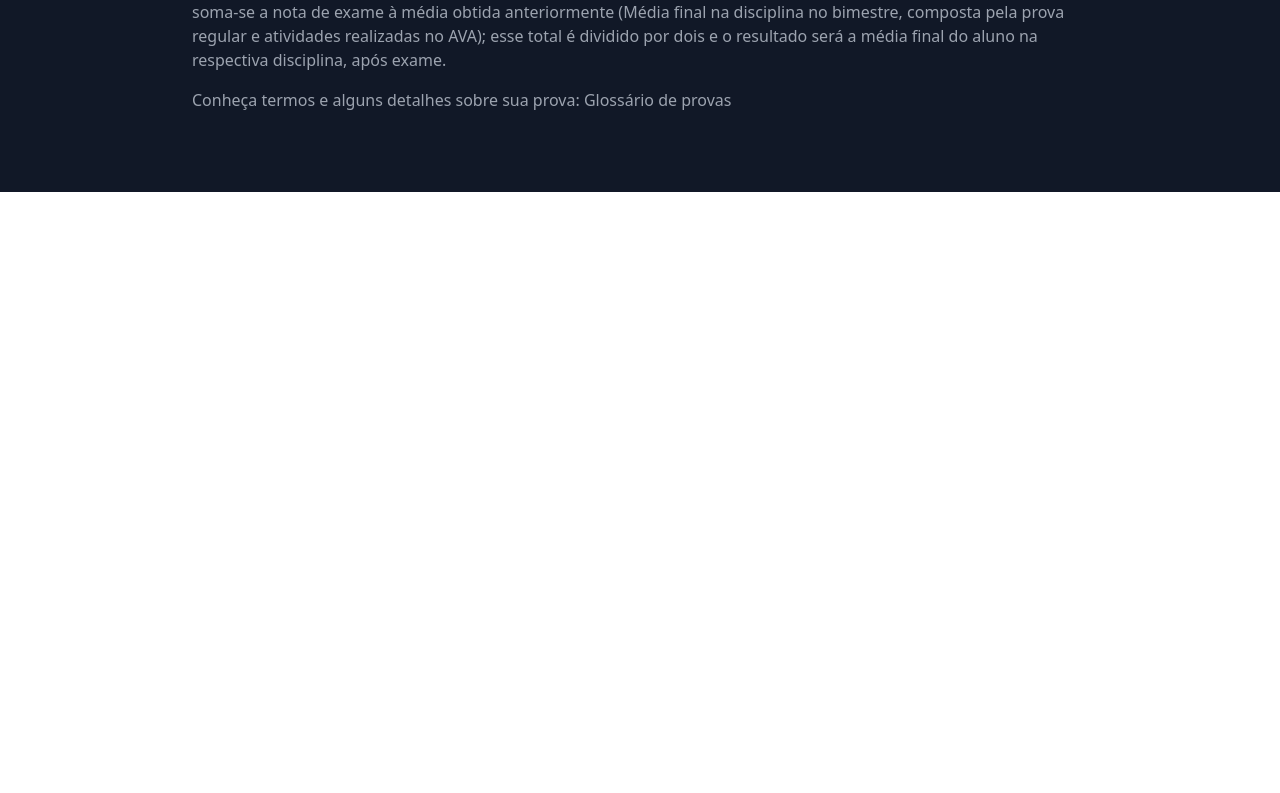
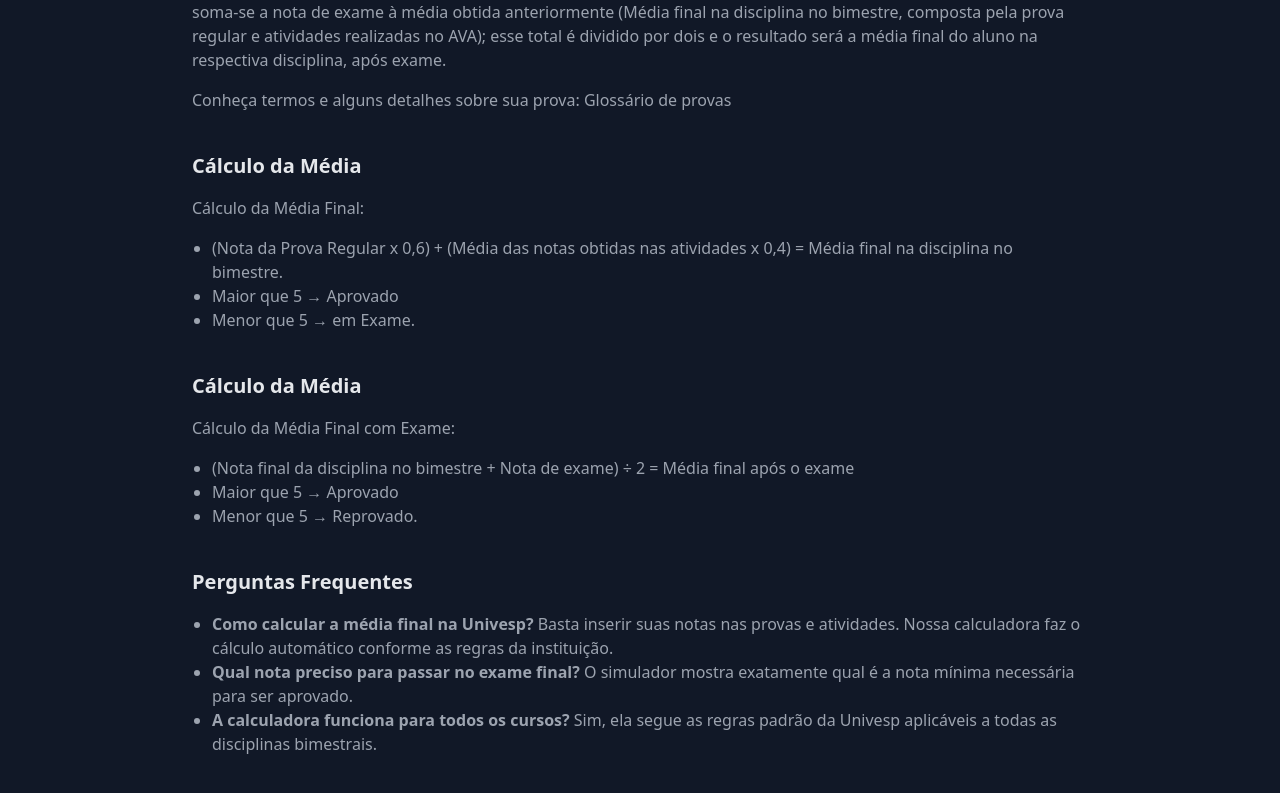
Before and after one commit to Marcone-Santos1/univesp_calc, a React (Vite) app: page / in a window 1280 px wide. Shown: the part 1777-2570 px from the top of the page. Before the commit the page ends 1969 px from the top, so only its background shows below. Built offline with nearby package versions, Linux system fonts and the light colour scheme.

Commit message:
fix content

```diff
--- a/index.html
+++ b/index.html
@@ -20,6 +20,7 @@
     <meta name="viewport" content="width=device-width, initial-scale=1.0" />
     <meta name="google-site-verification" content="68Q5UEjHZo-zjJfY_P_3H9IbrIOeMVNDq16SBlTHrWA" />
     <title>Calculadora Univesp</title>
+      <meta name="description" content="Calcule sua média final da UNIVESP, simule a nota necessária para o exame e muito mais. Ferramenta gratuita e fácil de usar para todos os estudantes.">
   </head>
   <body>
     <div id="root"></div>
--- a/src/components/Content.tsx
+++ b/src/components/Content.tsx
@@ -94,6 +94,48 @@
               href="https://apps.univesp.br/glossario-de-provas/">Glossário de provas</a></p>
         </div>
 
+        <div className="mt-10">
+          <h3 className="text-xl font-semibold mb-4 text-gray-800 dark:text-gray-200">Cálculo da Média</h3>
+
+          <p className="text-gray-700 dark:text-gray-400 mb-4">
+            Cálculo da Média Final:
+          </p>
+          <ul className="list-disc pl-5 text-gray-600 dark:text-gray-400 mb-4">
+            <li>(Nota da Prova Regular x 0,6) + (Média das notas obtidas nas atividades x 0,4)
+              = Média final na disciplina no bimestre.
+            </li>
+            <li>Maior que 5 → Aprovado
+            </li>
+            <li>Menor que 5 → em Exame.
+            </li>
+          </ul>
+        </div>
+
+        <div className="mt-10">
+          <h3 className="text-xl font-semibold mb-4 text-gray-800 dark:text-gray-200">Cálculo da Média</h3>
+
+          <p className="text-gray-700 dark:text-gray-400 mb-4">
+            Cálculo da Média Final com Exame:
+          </p>
+          <ul className="list-disc pl-5 text-gray-600 dark:text-gray-400 mb-4">
+            <li>(Nota final da disciplina no bimestre + Nota de exame) ÷ 2 = Média final após o exame
+            </li>
+            <li>Maior que 5 → Aprovado
+            </li>
+            <li>Menor que 5 → Reprovado.
+            </li>
+          </ul>
+        </div>
+
+        <div className="mt-10">
+          <h3 className="text-xl font-semibold mb-4 text-gray-800 dark:text-gray-200">Perguntas Frequentes</h3>
+          <ul className="list-disc pl-5 text-gray-600 dark:text-gray-400">
+            <li><strong>Como calcular a média final na Univesp?</strong> Basta inserir suas notas nas provas e atividades. Nossa calculadora faz o cálculo automático conforme as regras da instituição.</li>
+            <li><strong>Qual nota preciso para passar no exame final?</strong> O simulador mostra exatamente qual é a nota mínima necessária para ser aprovado.</li>
+            <li><strong>A calculadora funciona para todos os cursos?</strong> Sim, ela segue as regras padrão da Univesp aplicáveis a todas as disciplinas bimestrais.</li>
+          </ul>
+        </div>
+
       </div>
     </div>
   );
```
Lines whose indentation alone changed are shown as unchanged.
